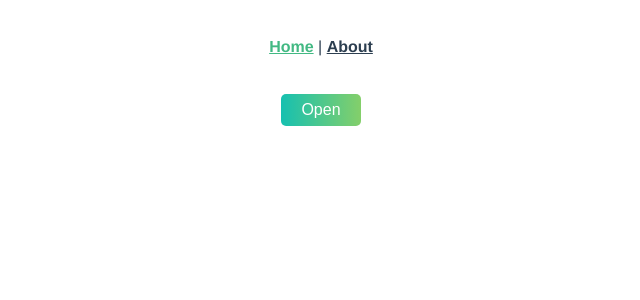
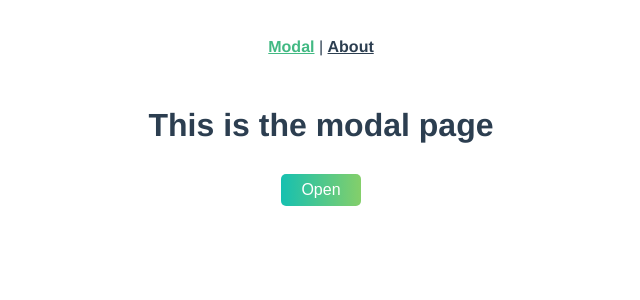
Before and after one commit to Legion112/animating-vue, a Vue app: page / in a window 1280 px wide. Shown: the top 300 px of the page, without its empty margins (319-959 px from the left). Built offline with nearby package versions, Linux system fonts and the light colour scheme.

Commit message:
transition rename things

```diff
--- a/src/App.vue
+++ b/src/App.vue
@@ -1,7 +1,7 @@
 <template>
   <div id="app">
     <div id="nav">
-      <router-link to="/">Home</router-link> |
+      <router-link to="/">Modal</router-link> |
       <router-link to="/about">About</router-link>
     </div>
     <router-view />
--- a/src/router.js
+++ b/src/router.js
@@ -1,26 +1,26 @@
-import Vue from "vue";
-import Router from "vue-router";
-import Home from "./views/Home.vue";
+import Vue from 'vue'
+import Router from 'vue-router'
+import Modal from './views/Modal.vue'
 
-Vue.use(Router);
+Vue.use(Router)
 
 export default new Router({
-  mode: "history",
+  mode: 'history',
   base: process.env.BASE_URL,
   routes: [
     {
-      path: "/",
-      name: "home",
-      component: Home
+      path: '/',
+      name: 'modal',
+      component: Modal
     },
     {
-      path: "/about",
-      name: "about",
+      path: '/about',
+      name: 'about',
       // route level code-splitting
       // this generates a separate chunk (about.[hash].js) for this route
       // which is lazy-loaded when the route is visited.
       component: () =>
-        import(/* webpackChunkName: "about" */ "./views/About.vue")
+        import(/* webpackChunkName: "about" */ './views/About.vue')
     }
   ]
-});
+})
--- /dev/null
+++ b/src/views/Modal.vue
@@ -0,0 +1,45 @@
+<template>
+  <div>
+    <h1>This is the modal page</h1>
+
+    <button @click="toggleModal">Open</button>
+
+    <transition name="fade">
+      <div v-if="isOpen" class="modal">
+        <p>
+          <button @click="toggleModal">Close</button>
+        </p>
+      </div>
+    </transition>
+  </div>
+</template>
+
+<script>
+export default {
+  data() {
+    return {
+      isOpen: false
+    }
+  },
+  methods: {
+    toggleModal() {
+      this.isOpen = !this.isOpen
+    }
+  }
+}
+</script>
+
+<style>
+.fade-enter {
+  opacity: 0;
+}
+
+.fade-enter-active,
+.fade-leave-active {
+  transition: opacity 0.5s ease-out;
+}
+
+.fade-leave-to {
+  opacity: 0;
+}
+</style>
```
